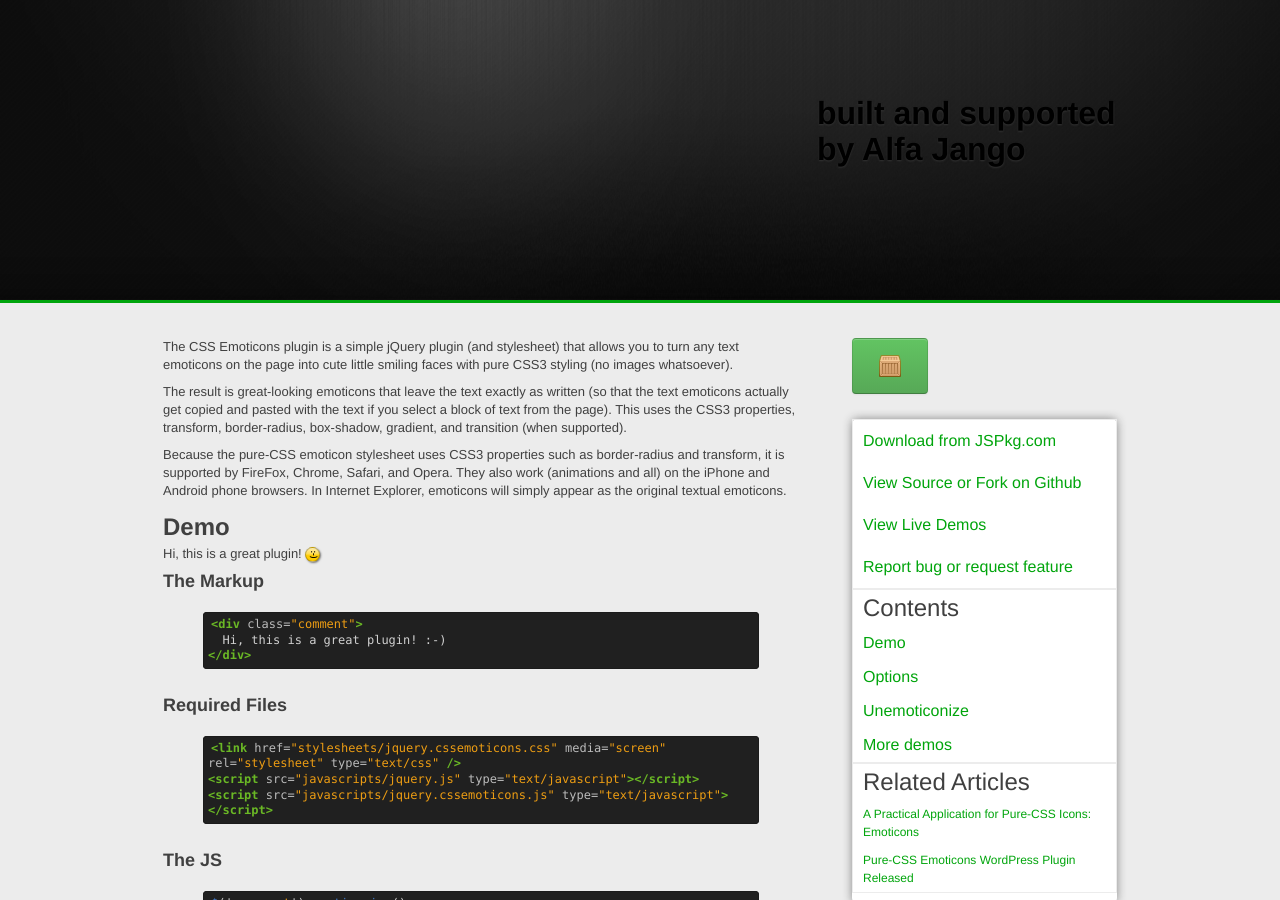
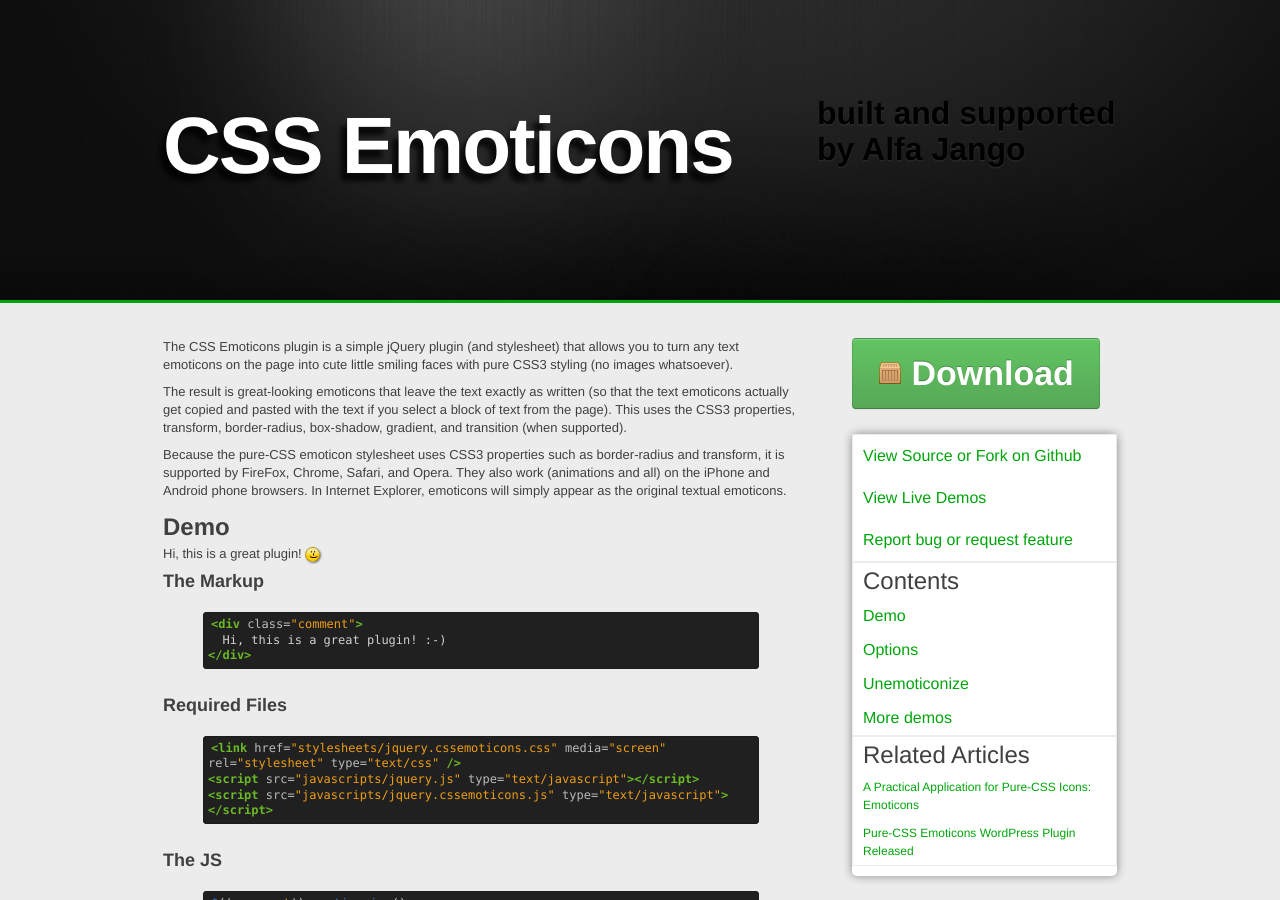
Before and after one commit to alfajango/alfajango.github.com, a Jekyll site: the page built from _posts/2012-01-09-css-emoticons.md, in a window 1280 px wide and 900 px high. Built offline with Jekyll 4.4.1, drawn with Linux system fonts in a browser that asks for light colours; nearby versions of some CDN libraries; library files that are not in the unit come from our copies; Markdown is read by kramdown in place of the engine named in the settings.

Commit message:
updated docs pages with new layout elements

```diff
--- a/_layouts/project.html
+++ b/_layouts/project.html
@@ -37,27 +37,35 @@
     {% include headbar.html %}
     <div id='content' class='contained'>
       <div id='sidebar'>
+        {% if page.download %}
         <a class='btn success' id='download-button' href='{{ page.download.href }}'><img src='/images/wooden-box.png' /> {{page.download.title}}</a>
+        {% endif %}
         <div class='bar'>
+          {% if page.links %}
           <ul id='resources'>
             {% for link in page.links %}
             <li><a href="{{ link.href }}">{{ link.title }}</a></li>
             {% endfor %}
           </ul>
+          {% endif %}
 
+          {% if page.anchors %}
           <ul id='nav'>
             <h2>Contents</h2>
             {% for anchor in page.anchors %}
             <li><a href="{{ anchor.href }}">{{ anchor.title }}</a></li>
             {% endfor %}
           </ul>
+          {% endif %}
 
+          {% if page.articles %}
           <ul id='articles'>
             <h2>Related Articles</h2>
             {% for article in page.articles %}
             <li><a href="{{ article.href }}">{{ article.title }}</a></li>
             {% endfor %}
           </ul>
+          {% endif %}
         </div>
       </div>
 
--- a/_posts/2012-01-09-css-emoticons.md
+++ b/_posts/2012-01-09-css-emoticons.md
@@ -1,13 +1,15 @@
 ---
 layout: project
 title: jQuery CSS Emoticons Plugin
+heading: CSS Emoticons
 stylesheets:
   - jquery.cssemoticons.css
 javascripts:
   - jquery.cssemoticons.min.js
+download:
+  title: Download
+  href: http://jspkg.com/packages/css-emoticons
 links:
-  - title: Download from JSPkg.com
-    href: http://jspkg.com/packages/css-emoticons
   - title: View Source or Fork on Github
     href: https://github.com/JangoSteve/jQuery-CSSEmoticons
   - title: View Live Demos
```
Also changed, not shown: _posts/2012-01-09-aceys.md (+1 -0 lines), _posts/2012-01-09-dynatable.md (+4 -2 lines), _posts/2012-01-09-rails-jquery-demo.md (+1 -0 lines), _posts/2012-01-09-remotipart.md (+4 -2 lines).
